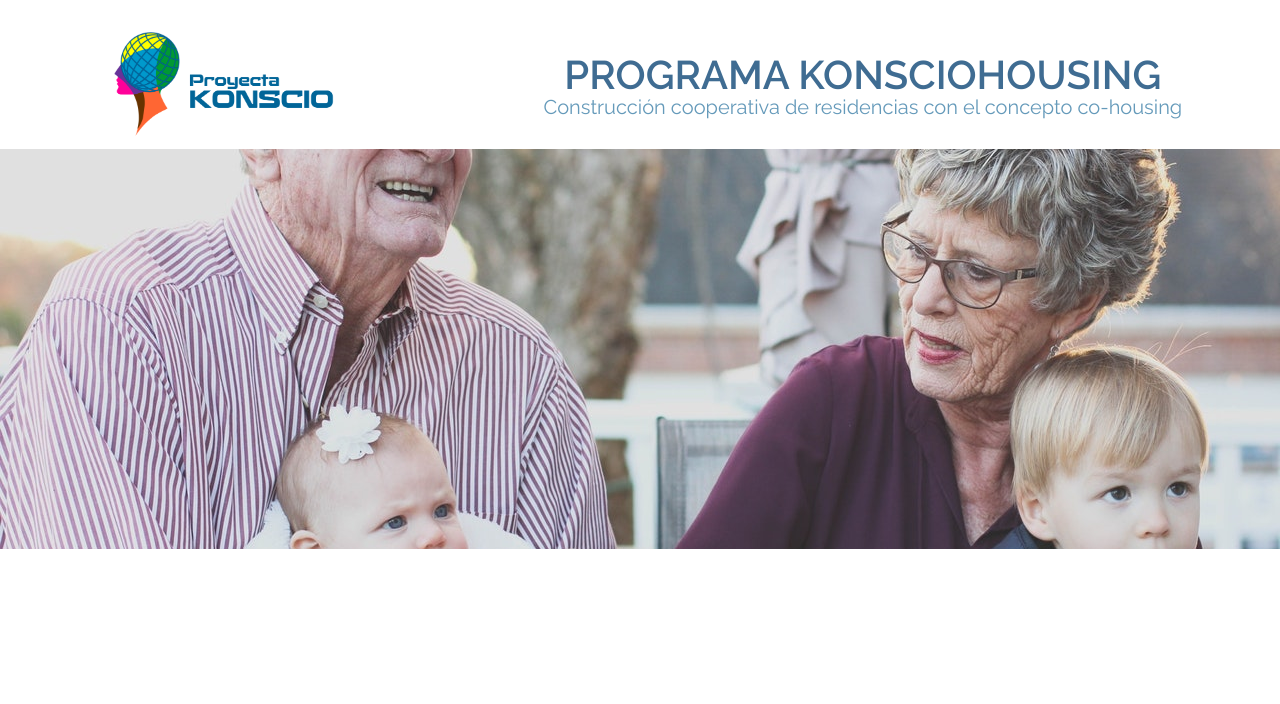
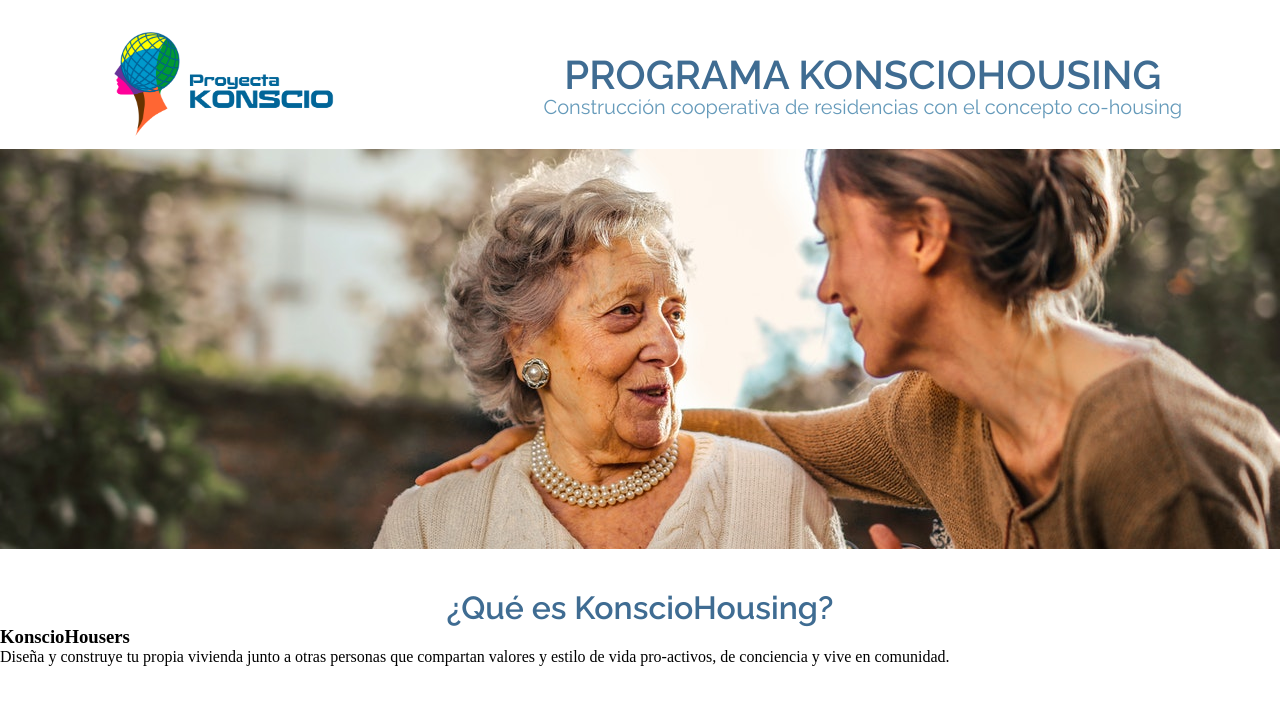
Before and after one commit to jhonnytesban/LandingPages, a plain HTML site: page index.html in a window 1280 px wide. Drawn offline with Linux system fonts and the light colour scheme.

Commit message:
comienzo-section

```diff
--- a/index.html
+++ b/index.html
@@ -23,34 +23,36 @@
             <p class="text">Construcción cooperativa de residencias con el concepto co-housing</p>
         </div>
     </header>
-    <main class="main">
-        <section class="main-section">
     <div class="slider">
         <ul class="slider-list">
             <li class="list__item">
-                        <img src="./assets/pexels-andrea-piacquadio-3768131.jpg" alt="" class="list__img">
+                <img src="/assets/pexels-david-mcbee-1546168.jpg" alt="" class="list__img">
             </li>
 
             <li class="list__item">
-                        <img src="./assets/pexels-pixabay-302083.jpg" alt="" class="list__img">
+                <img src="./assets/pexels-andrea-piacquadio-3768131.jpg" alt="" class="list__img img1">
+            </li>
+
+            <li class="list__item">
+                <img src="./assets/pexels-pixabay-302083.jpg" alt="" class="list__img img2">
             </li>
 
             <li class="list__item">
                 <img src="./assets/pexels-vidal-balielo-jr-1682497.jpg" alt="" class="list__img">
             </li>
-
-                    <li class="list__item">
-                        <img src="/assets/pexels-david-mcbee-1546168.jpg" alt="" class="list__img">
-                    </li>
         </ul>
     </div>
+    <main class="main">
+        <section class="main-section">
+            <h2 class="subtitle">¿Qué es KonscioHousing?</h2>
+            <article>
+                <div class="content-section">
+                    <h3 class="section__subtitle"> KonscioHousers</h3>
+
+                    <p>Diseña y construye tu propia vivienda junto a otras personas que compartan valores  y estilo de vida pro-activos, de conciencia y vive en comunidad.</p>
+                </div>
+            </article>
         </section>
-        <!-- <section class="main-section">
-            <div class="content-section">
-                <h2 class="subtitle">KonscioHousers</h2>
-                <p>Diseña y construye tu propia vivienda junto a otras personas que compartan valores  y estilo de vida pro-activos, de conciencia.</p>
-            </div>
-        </section> -->
     </main>
 </body>
 </html>
--- a/src/_variables.scss
+++ b/src/_variables.scss
@@ -1 +1,7 @@
+//Colores
+$titleColor: #3f6c92;
+$subtitleColor: #659aba;
+
+
+//Fuente
 $font:'Raleway', sans-serif;
--- a/src/blocks/_header.scss
+++ b/src/blocks/_header.scss
@@ -4,7 +4,6 @@
     max-width: 250px;
     max-height: 250px;
     margin-top: 20px;
-    // z-index: 100;
 }
 .logo {
     max-width: 100%;
@@ -14,7 +13,6 @@
     display: flex;
     justify-content: space-around;
 }
-
 .title {
     margin-top: 60px;
     font-family: $font;
@@ -22,14 +20,13 @@
     line-height: 30px;
     font-weight: 600;
     text-transform: uppercase;
-    color: #3f6c92;
+    color: $titleColor;
     text-align: center;
     margin-bottom: 10px;
 }
 .text {
-    // text-align: center;
     font-family: $font;
     font-size: 20px;
     line-height: 15px;
-    color: #659aba;
+    color: $subtitleColor;
 }
--- a/src/blocks/_main.scss
+++ b/src/blocks/_main.scss
@@ -1,46 +1,9 @@
 @import '../variables';
 
-
-.slider{
-    width: 100%;
-    height: 400px;
-    overflow: hidden;
+.subtitle{
+    font-family: $font;
+    font-weight: 600;
+    font-size: 2em;
+    color: #3f6c92;
+    text-align: center;
 }
-.slider-list{
-    display: flex;
-    animation: cambio 20s infinite alternate;
-    width: 400%;
-    height: 400px;
-}
-.list__item{
-    width: 100%;
-    list-style: none;
-}
-.list__img{
-    width: 100%;
-    height: 100%;
-    object-fit: cover;
-}
-.list__item:nth-child(2){
-    object-position: 0 -300px;
-}
-
-@keyframes cambio{
-    0%{margin-left: 0;}
-    20%{margin-left: 0;}
-
-    25%{margin-left: -100%;}
-    45%{margin-left: -100%;}
-
-    50%{margin-left: -200%;}
-    70%{margin-left: -200%;}
-
-    75%{margin-left: -300%;}
-    100%{margin-left: -300%;}
-}
-// .main_img {
-//     width: 100%;
-//     height: 100%;
-//     object-fit: cover;
-//     object-position: 0 -200px;
-// }
--- /dev/null
+++ b/src/blocks/_slider.scss
@@ -0,0 +1,44 @@
+.slider{
+    width: 100%;
+    height: 400px;
+    overflow: hidden;
+    margin-bottom: 40px;
+}
+.slider-list{
+    display: flex;
+    animation: cambio 20s infinite alternate;
+    width: 400%;
+    height: 400px;
+}
+.list__item{
+    width: 100%;
+    list-style: none;
+}
+.list__img{
+    width: 100%;
+    height: 100%;
+    object-fit: cover;
+}
+.img1{
+    object-position: 0 -200px;
+}
+.img2{
+    object-position: 0 -100px;
+}
+.img3{
+    object-position: 0 -200px;
+}
+
+@keyframes cambio{
+    0%{margin-left: 0;}
+    20%{margin-left: 0;}
+
+    25%{margin-left: -100%;}
+    45%{margin-left: -100%;}
+
+    50%{margin-left: -200%;}
+    70%{margin-left: -200%;}
+
+    75%{margin-left: -300%;}
+    100%{margin-left: -300%;}
+}
--- a/src/styles.scss
+++ b/src/styles.scss
@@ -1,5 +1,6 @@
 @import './variables';
 @import './blocks/header';
+@import './blocks/slider';
 @import './blocks/main';
 
 * {
```
Also changed, not shown: styles.css, 1 other file. Lines whose indentation alone changed are shown as unchanged.
